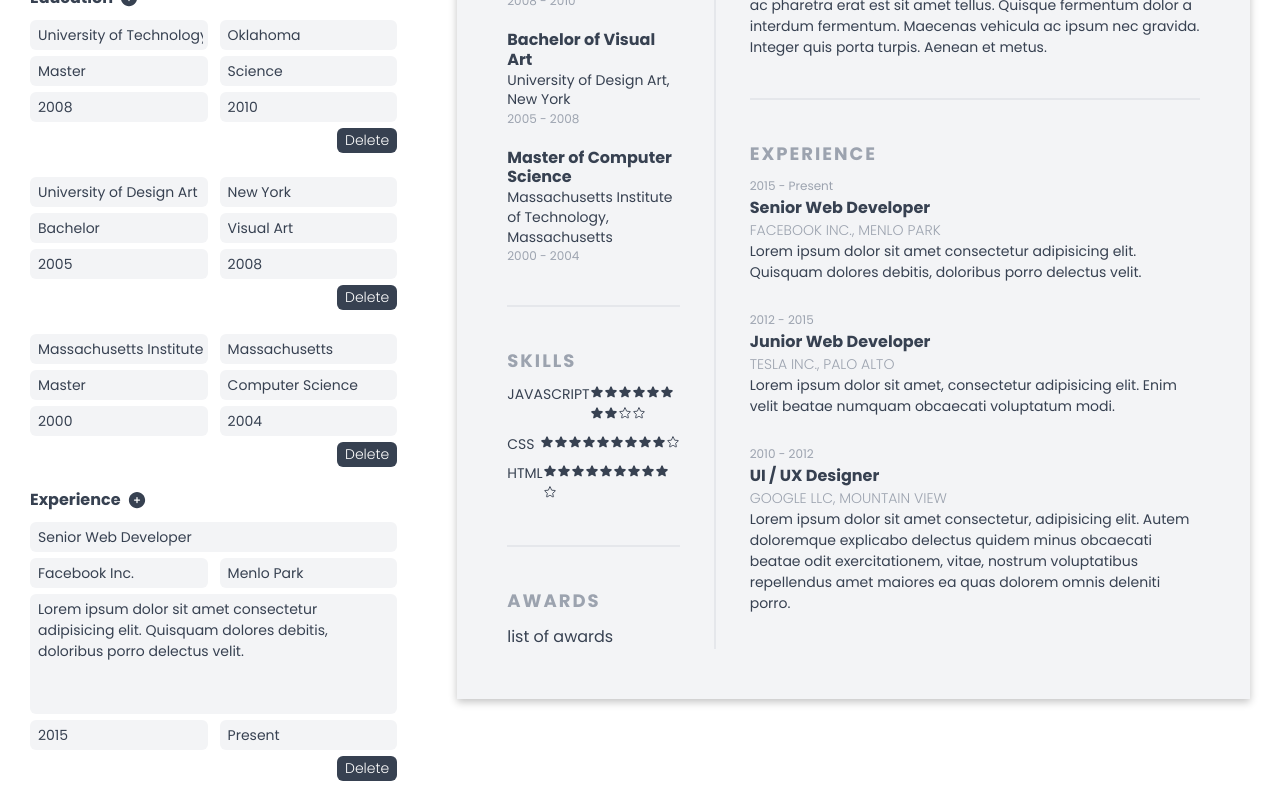
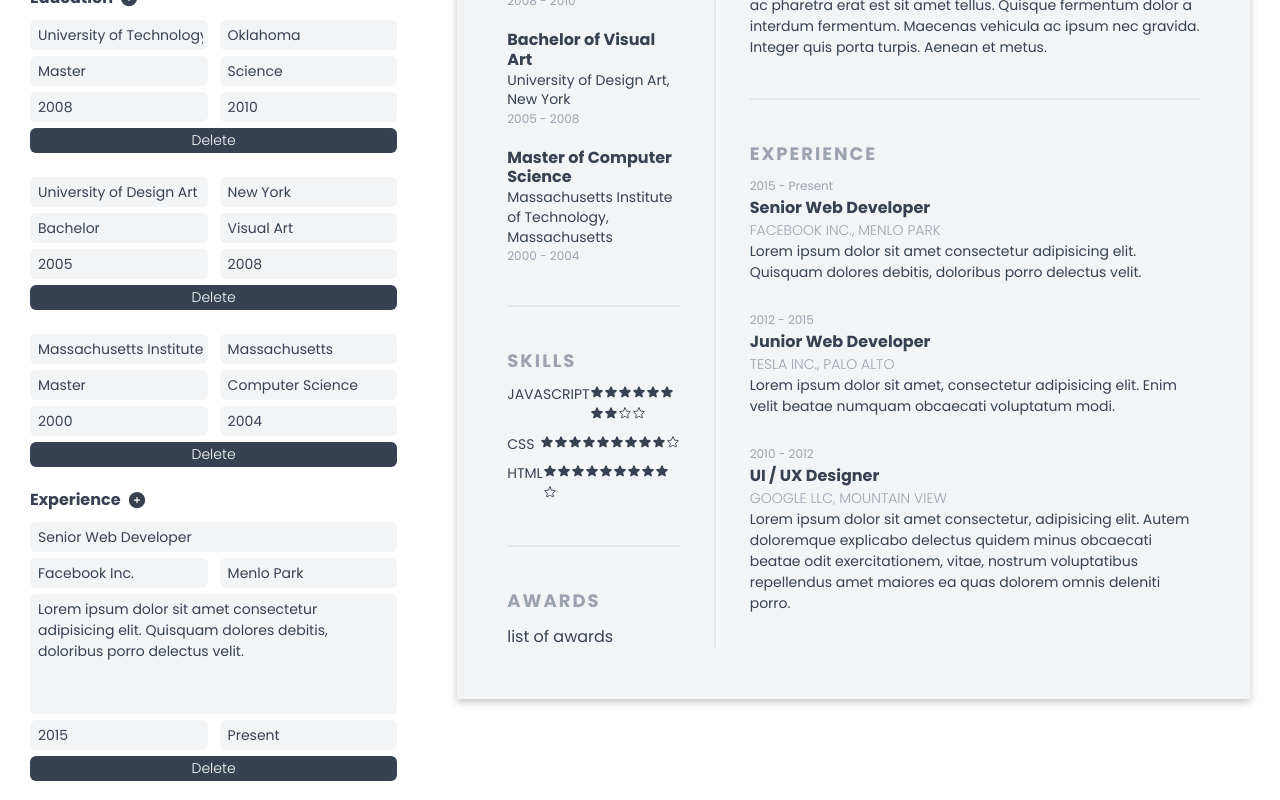
Before and after one commit to GDimitroff/cv-creator, a React (Create React App) app: page / in a window 1280 px wide. Shown: the part 480-1280 px from the top of the page. Built offline with nearby package versions, Linux system fonts and the light colour scheme.

Commit message:
Minor tweaks

```diff
--- a/src/components/CVForm/EducationForm.module.css
+++ b/src/components/CVForm/EducationForm.module.css
@@ -13,7 +13,6 @@
   font-weight: 300;
   color: var(--primary-light);
   background-color: var(--primary-dark);
-  align-self: end;
   padding: 2px 8px;
   font-size: 1.4rem;
   border-radius: 6px;
--- a/src/components/CVForm/ExperienceForm.module.css
+++ b/src/components/CVForm/ExperienceForm.module.css
@@ -13,7 +13,6 @@
   font-weight: 300;
   color: var(--primary-light);
   background-color: var(--primary-dark);
-  align-self: end;
   padding: 2px 8px;
   font-size: 1.4rem;
   border-radius: 6px;
```
